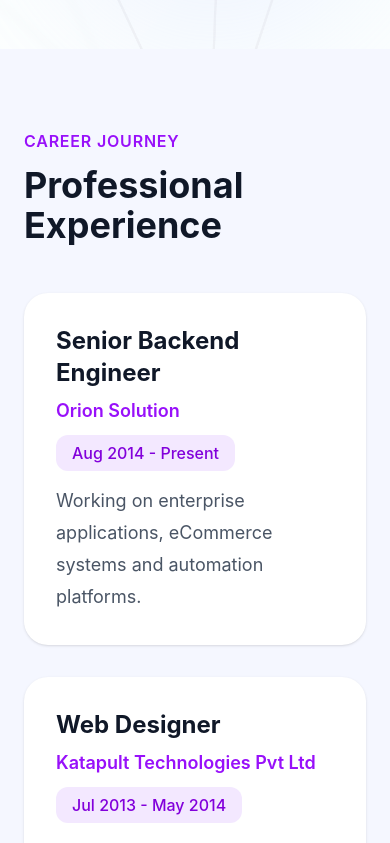
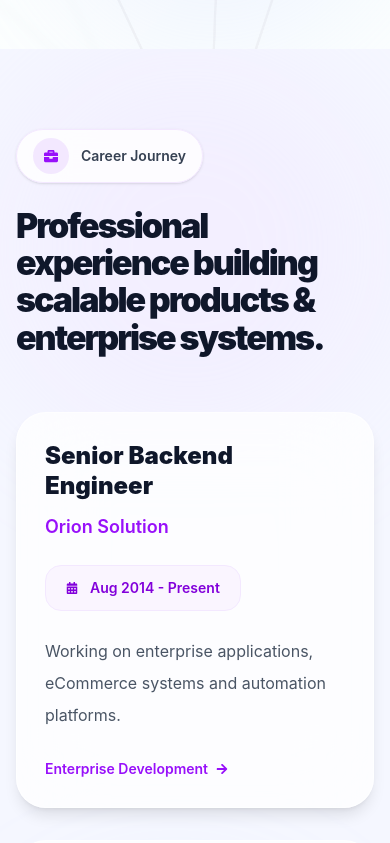
Before and after one commit to puja12/my-portfolio, a React (Vite) app: page / in a window 390 px wide. Shown: the part 4200-5043 px from the top of the page. Built offline with nearby package versions, Linux system fonts and the light colour scheme.

Commit message:
updated experience

```diff
--- a/src/components/Experience.jsx
+++ b/src/components/Experience.jsx
@@ -1,55 +1,157 @@
+import { motion } from 'framer-motion'
+import {
+    FaBriefcase,
+    FaCalendarAlt,
+    FaArrowRight,
+} from 'react-icons/fa'
+
 import { experiences } from '../data/portfolioData'
 
 const Experience = () => {
     return (
-        <section id="experience" className="py-20">
-            <div className="max-w-7xl mx-auto px-6">
+        <section
+            id="experience"
+            className="relative py-20 md:py-24 px-4 overflow-hidden"
+        >
 
-                {/* Heading */}
-                <div className="mb-12">
-                    <p className="text-purple-600 font-semibold uppercase tracking-wider mb-3">
-                        Career Journey
-                    </p>
+            {/* BACKGROUND */}
+            <div className="absolute top-0 right-0 w-[400px] h-[400px] bg-purple-200/20 blur-3xl rounded-full"></div>
 
-                    <h2 className="text-4xl font-bold text-gray-900">
-                        Professional Experience
+            <div className="absolute bottom-0 left-0 w-[350px] h-[350px] bg-indigo-200/20 blur-3xl rounded-full"></div>
+
+            <div className="relative max-w-7xl mx-auto">
+
+                {/* SECTION HEADER */}
+                <motion.div
+                    initial={{ opacity: 0, y: 20 }}
+                    whileInView={{ opacity: 1, y: 0 }}
+                    transition={{ duration: 0.6 }}
+                    viewport={{ once: true }}
+                    className="mb-14"
+                >
+
+                    {/* BADGE */}
+                    <div className="inline-flex items-center gap-3 bg-white/80 backdrop-blur-xl border border-purple-100 rounded-full px-4 py-2 shadow-sm mb-6">
+
+                        <div className="w-9 h-9 rounded-full bg-purple-100 flex items-center justify-center">
+                            <FaBriefcase className="text-purple-600 text-sm" />
+                        </div>
+
+                        <span className="text-sm font-semibold text-gray-700">
+                            Career Journey
+                        </span>
+
+                    </div>
+
+                    {/* TITLE */}
+                    <h2 className="text-[34px] md:text-[48px] leading-[1.1] tracking-[-2px] font-black text-[#0F172A] max-w-4xl">
+
+                        Professional experience building scalable products & enterprise systems.
+
                     </h2>
-                </div>
 
-                {/* Experience Cards */}
-                <div className="space-y-8">
-                    {experiences.map((exp, index) => (
-                        <div
-                            key={index}
-                            className="bg-white rounded-3xl p-8 shadow-sm hover:shadow-lg transition duration-300"
-                        >
-                            <div className="flex flex-col lg:flex-row lg:items-center lg:justify-between mb-5">
+                </motion.div>
 
-                                <div>
-                                    <h3 className="text-2xl font-bold text-gray-900">
-                                        {exp.role}
-                                    </h3>
+                {/* TIMELINE */}
+                <div className="relative">
 
-                                    <p className="text-lg text-purple-600 font-semibold mt-2">
-                                        {exp.company}
-                                    </p>
+                    {/* CENTER LINE */}
+                    <div className="hidden md:block absolute left-[24px] top-0 bottom-0 w-[2px] bg-gradient-to-b from-purple-300 via-indigo-200 to-transparent"></div>
+
+                    <div className="space-y-8">
+
+                        {experiences.map((exp, index) => (
+
+                            <motion.div
+                                key={index}
+                                initial={{ opacity: 0, y: 30 }}
+                                whileInView={{ opacity: 1, y: 0 }}
+                                transition={{
+                                    duration: 0.6,
+                                    delay: index * 0.1,
+                                }}
+                                viewport={{ once: true }}
+                                className="relative md:pl-20"
+                            >
+
+                                {/* TIMELINE DOT */}
+                                <div className="hidden md:flex absolute left-0 top-8 w-12 h-12 rounded-2xl bg-gradient-to-br from-purple-600 to-indigo-600 text-white items-center justify-center shadow-lg">
+
+                                    <FaBriefcase className="text-sm" />
+
                                 </div>
 
-                                <div className="mt-4 lg:mt-0">
-                                    <span className="bg-purple-100 text-purple-700 px-4 py-2 rounded-xl font-medium">
-                                        {exp.duration}
-                                    </span>
+                                {/* CARD */}
+                                <div className="group relative bg-white/75 backdrop-blur-2xl border border-white/60 rounded-[30px] p-7 md:p-8 shadow-lg hover:shadow-2xl transition-all duration-500 overflow-hidden">
+
+                                    {/* HOVER GLOW */}
+                                    <div className="absolute inset-0 bg-gradient-to-r from-purple-50/0 via-purple-50/40 to-indigo-50/0 opacity-0 group-hover:opacity-100 transition duration-500"></div>
+
+                                    <div className="relative z-10">
+
+                                        {/* TOP */}
+                                        <div className="flex flex-col lg:flex-row lg:items-start lg:justify-between gap-6 mb-6">
+
+                                            {/* ROLE */}
+                                            <div>
+
+                                                <h3 className="text-2xl md:text-3xl font-black text-[#0F172A] leading-tight">
+
+                                                    {exp.role}
+
+                                                </h3>
+
+                                                <p className="text-lg font-semibold text-purple-600 mt-3">
+
+                                                    {exp.company}
+
+                                                </p>
+
+                                            </div>
+
+                                            {/* DURATION */}
+                                            <div className="inline-flex items-center gap-3 bg-purple-50 border border-purple-100 rounded-2xl px-5 py-3 text-sm font-semibold text-purple-700 w-fit">
+
+                                                <FaCalendarAlt className="text-xs" />
+
+                                                {exp.duration}
+
+                                            </div>
+
+                                        </div>
+
+                                        {/* DESCRIPTION */}
+                                        <p className="text-gray-600 leading-8 text-[16px] md:text-lg">
+
+                                            {exp.description}
+
+                                        </p>
+
+                                        {/* FOOTER */}
+                                        <div className="flex items-center gap-2 mt-7 text-purple-600 font-semibold text-sm">
+
+                                            <span>
+                                                Enterprise Development
+                                            </span>
+
+                                            <FaArrowRight className="text-xs" />
+
+                                        </div>
+
+                                    </div>
+
                                 </div>
-                            </div>
 
-                            <p className="text-gray-600 leading-8 text-lg">
-                                {exp.description}
-                            </p>
-                        </div>
-                    ))}
+                            </motion.div>
+
+                        ))}
+
+                    </div>
+
                 </div>
 
             </div>
+
         </section>
     )
 }
```
